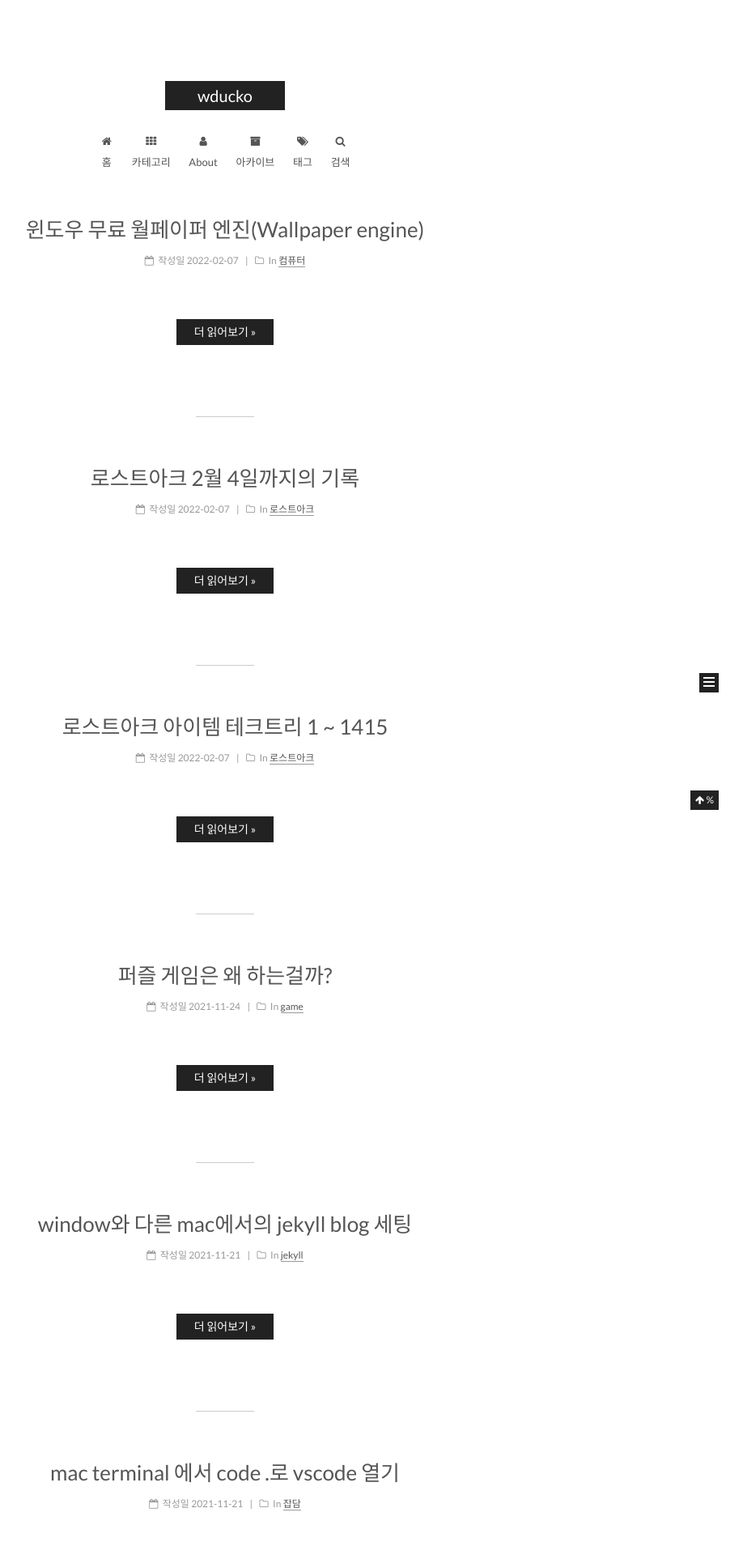
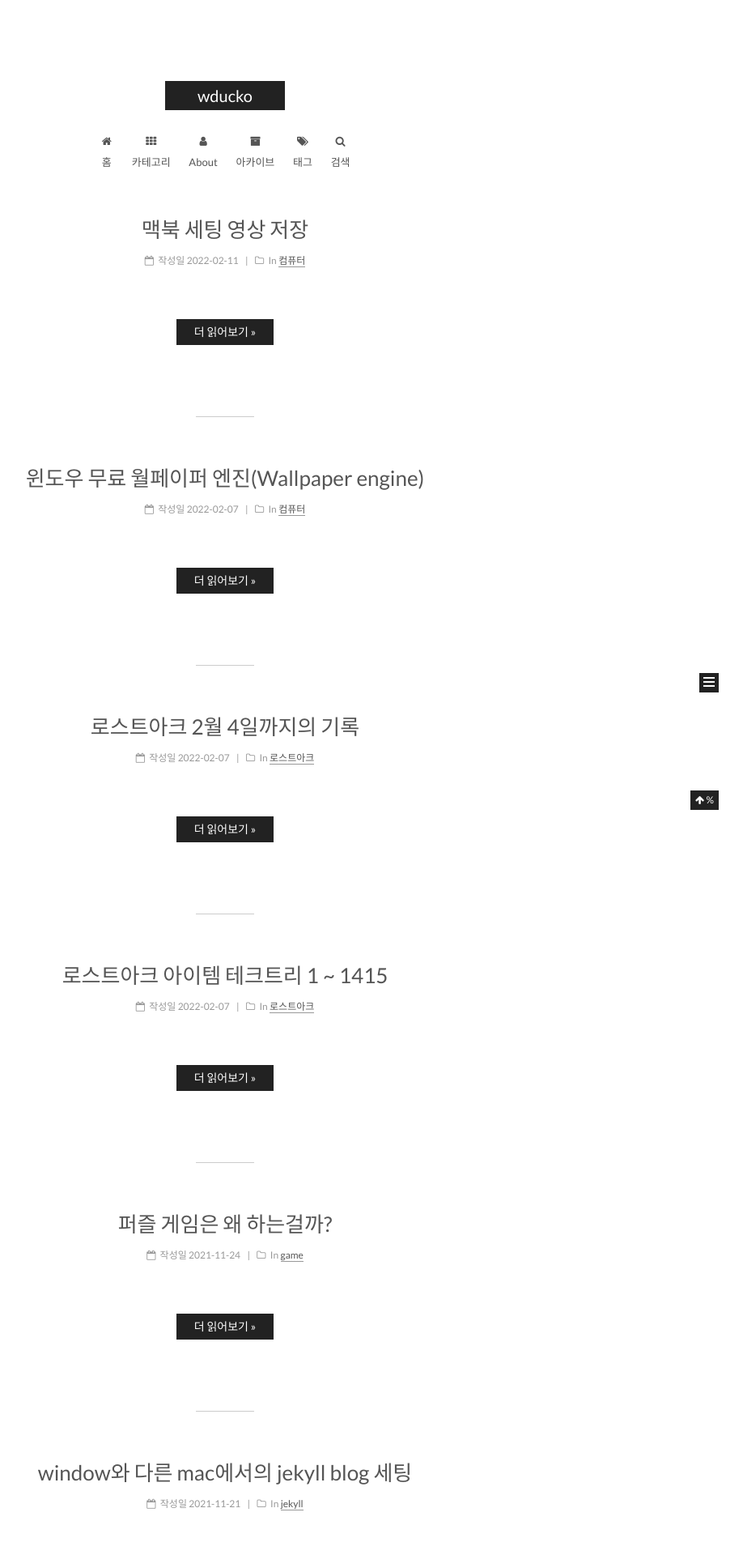
Before and after one commit to wducko/wducko.github.io, a Jekyll site: the page built from index.html, in a window 1280 px wide. Shown: the top 1920 px of the page at 81% size, without its empty margins (362-1280 px from the left). Built offline with Jekyll 4.4.1, drawn with Linux system fonts in a browser that asks for light colours; the list of posts is cut into pages by our own code; a style sheet for code colours, icons or effects is not loaded; some of the changed text lies outside the part shown.

Commit message:
add post "2022-02-11-macbook-setting.md"

```diff
--- /dev/null
+++ b/_posts/2022-02-11-macbook-setting.md
@@ -0,0 +1,21 @@
+---
+layout: post
+title: ! "맥북 세팅 영상 저장"
+categories: [컴퓨터]
+excerpt: " "
+comments: false
+share: false
+tags:
+  - 컴퓨터
+# date: '2022-02-11 19:57:14'
+created_at: '2022-02-11 19:57:14'
+---
+
+## 잡담
+맥북 구매하면 하려고 적는 세팅
+
+## 기본 세팅
+<iframe width="560" height="315" src="https://www.youtube.com/embed/eHU-nXlcW1U" title="YouTube video player" frameborder="0" allow="accelerometer; autoplay; clipboard-write; encrypted-media; gyroscope; picture-in-picture" allowfullscreen></iframe>
+
+## 프로그래밍 세팅
+<iframe width="560" height="315" src="https://www.youtube.com/embed/B26yiuC5zPM" title="YouTube video player" frameborder="0" allow="accelerometer; autoplay; clipboard-write; encrypted-media; gyroscope; picture-in-picture" allowfullscreen></iframe>
```
Also changed, not shown: _posts/format.md (+5 -2 lines).
